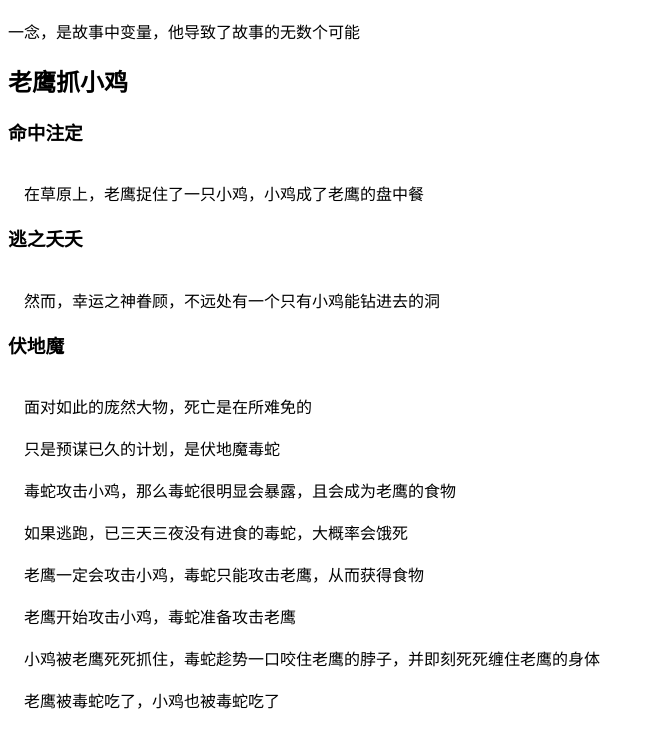
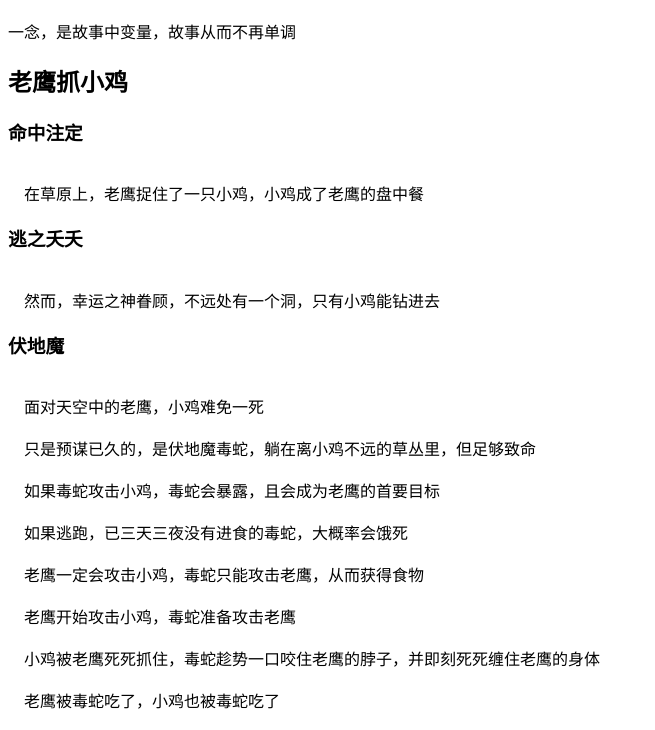
Before and after one commit to yiniannet/yinianorg.github.io, a plain HTML site: page index.html in a window 1280 px wide. Shown: the part 70-800 px from the top of the page, without its empty margins (0-655 px from the left). Drawn offline with Linux system fonts and the light colour scheme.

Commit message:
更新 index.html

```diff
--- a/index.html
+++ b/index.html
@@ -12,7 +12,7 @@
 </h1>
 
 <p>
-    一念，是故事中变量，他导致了故事的无数个可能
+    一念，是故事中变量，故事从而不再单调
 </p>
 
 <h2>
@@ -32,7 +32,7 @@
 </h3>
 
 <p style="white-space: pre-wrap">
-    然而，幸运之神眷顾，不远处有一个只有小鸡能钻进去的洞
+    然而，幸运之神眷顾，不远处有一个洞，只有小鸡能钻进去
 </p>
 
 <h3>
@@ -40,11 +40,11 @@
 </h3>
 
 <p style="white-space: pre-wrap">
-    面对如此的庞然大物，死亡是在所难免的
+    面对天空中的老鹰，小鸡难免一死
 
-    只是预谋已久的计划，是伏地魔毒蛇
+    只是预谋已久的，是伏地魔毒蛇，躺在离小鸡不远的草丛里，但足够致命
 
-    毒蛇攻击小鸡，那么毒蛇很明显会暴露，且会成为老鹰的食物
+    如果毒蛇攻击小鸡，毒蛇会暴露，且会成为老鹰的首要目标
 
     如果逃跑，已三天三夜没有进食的毒蛇，大概率会饿死
 
@@ -57,5 +57,6 @@
     老鹰被毒蛇吃了，小鸡也被毒蛇吃了
 </p>
 
+
 </body>
 </html>
```
